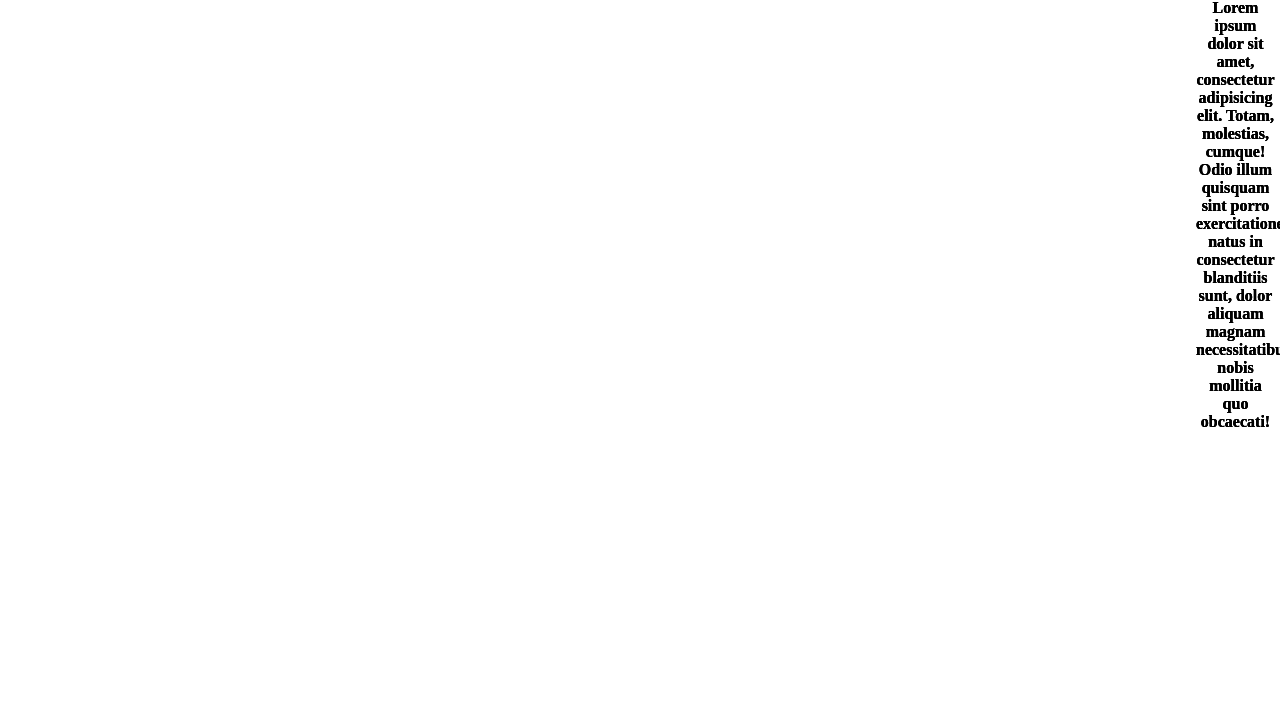
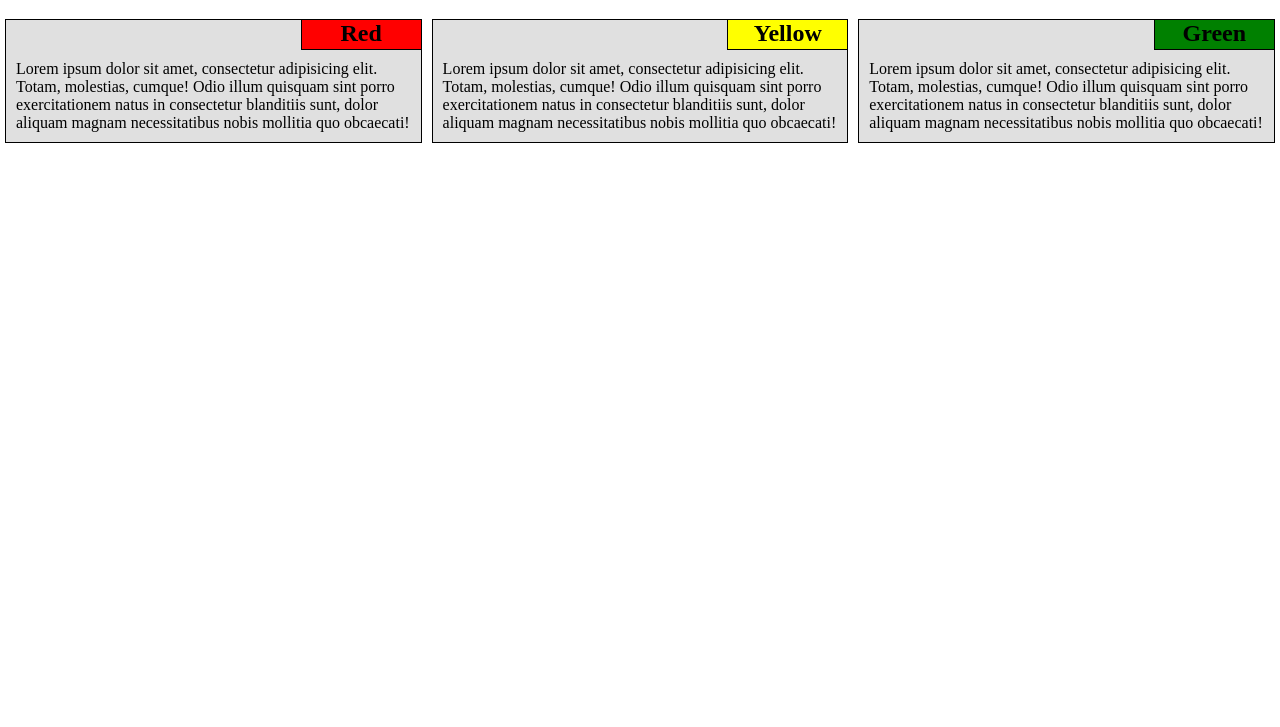
Before and after one commit to LoneWolfeSharePoint/solutions, a plain HTML site: page mod2_solution/index.html in a window 1280 px wide. Shown: the part 73-800 px from the top of the page. Drawn offline with Linux system fonts and the light colour scheme.

Commit message:
Add files via upload

```diff
--- a/mod2_solution/css/styles.css
+++ b/mod2_solution/css/styles.css
@@ -1,66 +1,78 @@
-/********** Base styles **********/
 * {
   box-sizing: border-box;
+  font-family: Arial Helvetica Sans-Serif;
+  margin: 0;
 }
+
 h1 {
+  margin-bottom: 30px;
+  margin-top: 20px;
   text-align: center;
-    margin-bottom: 40px;
 }
-div {
-    width: 90px;
-    height: 30px;
-    padding: 5px;
-    margin-bottom: 5px;
-    margin-right: 0;
-    text-align:center;
+
+.section {
+  background-color: #e0e0e0;
+  border: 1px solid black;
+  position: relative;
+  margin: 5px;
+}
+.section > h2 {
   border-bottom: 1px solid black;
   border-left: 1px solid black;
-    font-weight: bold;
+  padding-left: 20px;
+  padding-right: 20px;
+  text-align: center;
+  width: 120px;
+  height: 30px;
   position: absolute;
   top: 0;
   right: 0;
 }
-section {
-    float:left;
-    position: relative;
+.section > p {
+  padding: 10px;
   padding-top: 40px;
-    padding-bottom: 10px;
-    padding-left: 10px;
-    padding-right: 10px;
-    margin-bottom: 10px;
-    background-color: #e0e0e0;
-    border: 1px solid black;
 }
-#d1 {
-    background-color: #d02525;
+.section > h2.red {
+  background-color: red;
 }
-#d2 {
-    background-color: #49ff00;
+.section > h2.yellow {
+  background-color: yellow;
 }
-#d3 {
-    background-color: #efd252;
+.section > h2.green {
+  background-color: green;
+}
+/* Simple Responsive Framework. */
+.row {
+  width: 100%;
 }
 
-/* Desktop View */
+/********** Desktop View **********/
 @media (min-width: 992px) {
-    #s1, #s2, #s3 {
+  .col-md-4 {
+    float: left;
     width: 33.33%;
+    height: auto;
   }
 }
 
-/* Tablet View */
+/********** Tablet View **********/
 @media (min-width: 768px) and (max-width: 991px) {
-    #s1, #s2 {
+  .col-sm-6, .col-sm-12 {
+    float: left;
+    height: auto;
+  }
+  .col-sm-6 {
     width: 50%;
   }
-    #s3 {
+  .col-sm-12 {
     width: 100%;
   }
 }
-
-/* Mobile View */
+/********** Mobile View **********/
 @media (max-width: 767px) {
-    #s1, #s2, #s3 {
+  .col-xs-12 {
+    float: left;
     width: 100%;
+    height: auto;
   }
 }
```
Lines whose indentation alone changed are shown as unchanged.
